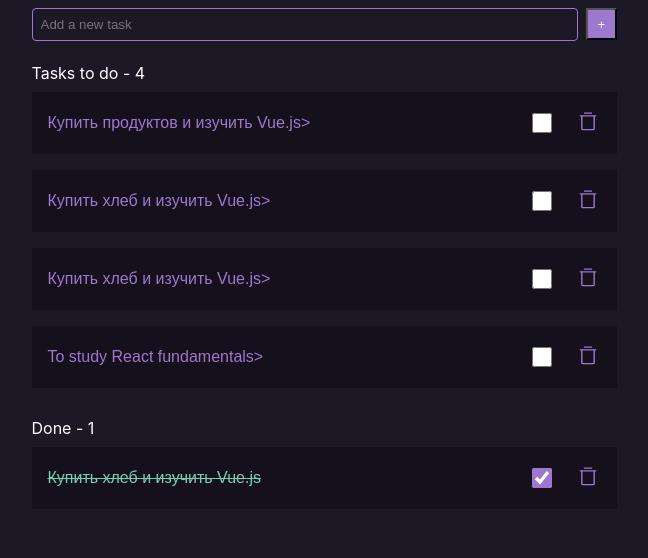
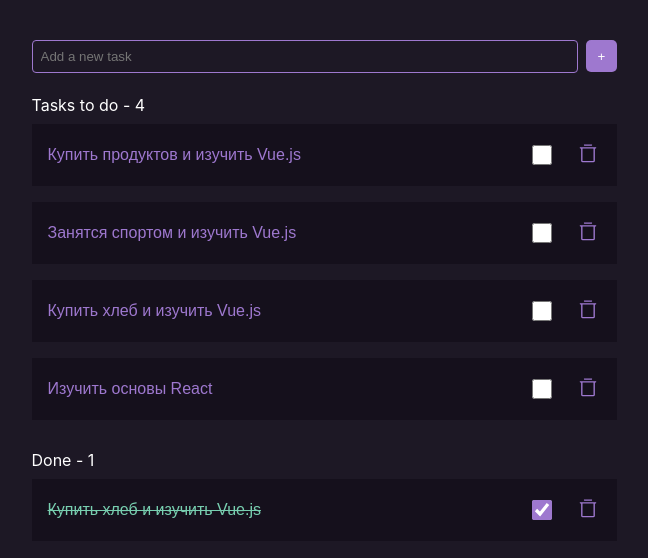
Before and after one commit to Arslan-do/my-to-do-vue, a Vue app: page / in a window 1280 px wide. Shown: the top 558 px of the page, without its empty margins (316-964 px from the left). Built offline with nearby package versions, Linux system fonts and the light colour scheme.

Commit message:
fix add-btn,task_text

```diff
--- a/src/App.vue
+++ b/src/App.vue
@@ -4,9 +4,9 @@ import { ref, computed } from 'vue'
 const tasks = ref([
   { id: 1, text: 'Купить хлеб и изучить Vue.js', completed: true },
   { id: 2, text: 'Купить продуктов и изучить Vue.js', completed: false },
-  { id: 3, text: 'Купить хлеб и изучить Vue.js', completed: false },
+  { id: 3, text: 'Занятся спортом и изучить Vue.js', completed: false },
   { id: 4, text: 'Купить хлеб и изучить Vue.js', completed: false },
-  { id: 5, text: 'To study React fundamentals', completed: false },
+  { id: 5, text: 'Изучить основы React', completed: false },
 ])
 
 const newTaskText = ref('')
@@ -47,7 +47,7 @@ const deleteTask = (id) => {
         <div v-for="task in todoTasks"
         :key="task.id"
         class="task-item">
-        <span :class="{ completed: task.completed }">{{ task.text }}></span>
+        <span :class="{ completed: task.completed }" > {{ task.text }} </span>
             <input type="checkbox"
             v-model="task.completed"
             />
@@ -59,7 +59,7 @@ const deleteTask = (id) => {
     </div>
 
     <div class="done-section" >
-<h3>Done <span v-if="doneTasks.length > 0">- {{ doneTasks.length }}</span></h3>
+<h3>Done <span v-if="doneTasks.length > 0" >- {{ doneTasks.length }}</span></h3>
 <div v-for="task in doneTasks"
         :key="task.id"
         class="task-item"
@@ -86,7 +86,7 @@ const deleteTask = (id) => {
 .todo-app {
   max-width: 585px;
   max-height: 758px;
-  margin: 0 auto;
+  margin: 40px auto;
   font-family: sans-serif;
   color: #ffff;
 }
@@ -103,6 +103,8 @@ width: 32px;
 height: 32px;
 background-color: #9E78CF;
 color: #ffff;
+border: none;
+border-radius: 5px;
 }
 
 .add-task input {
```
